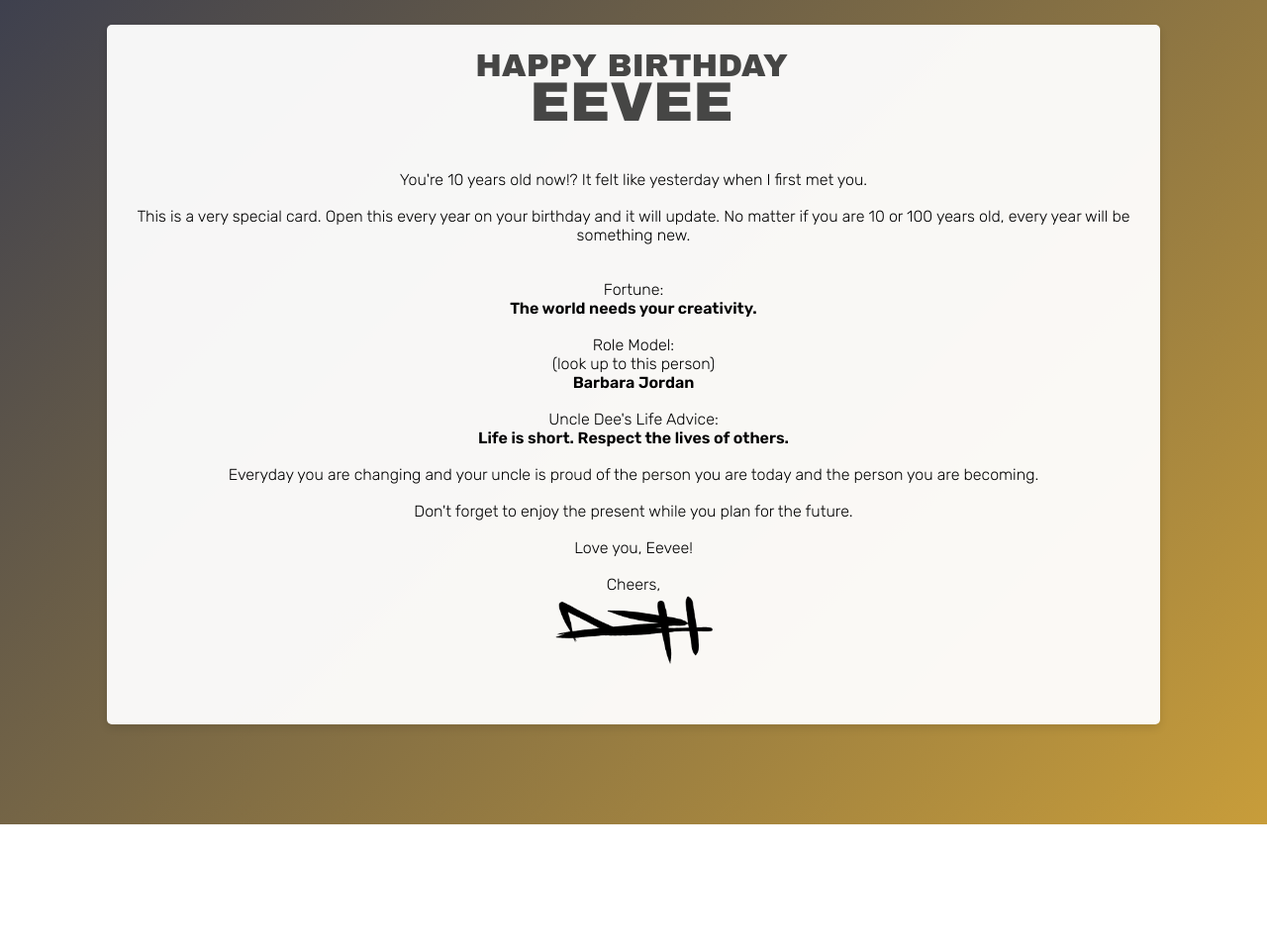
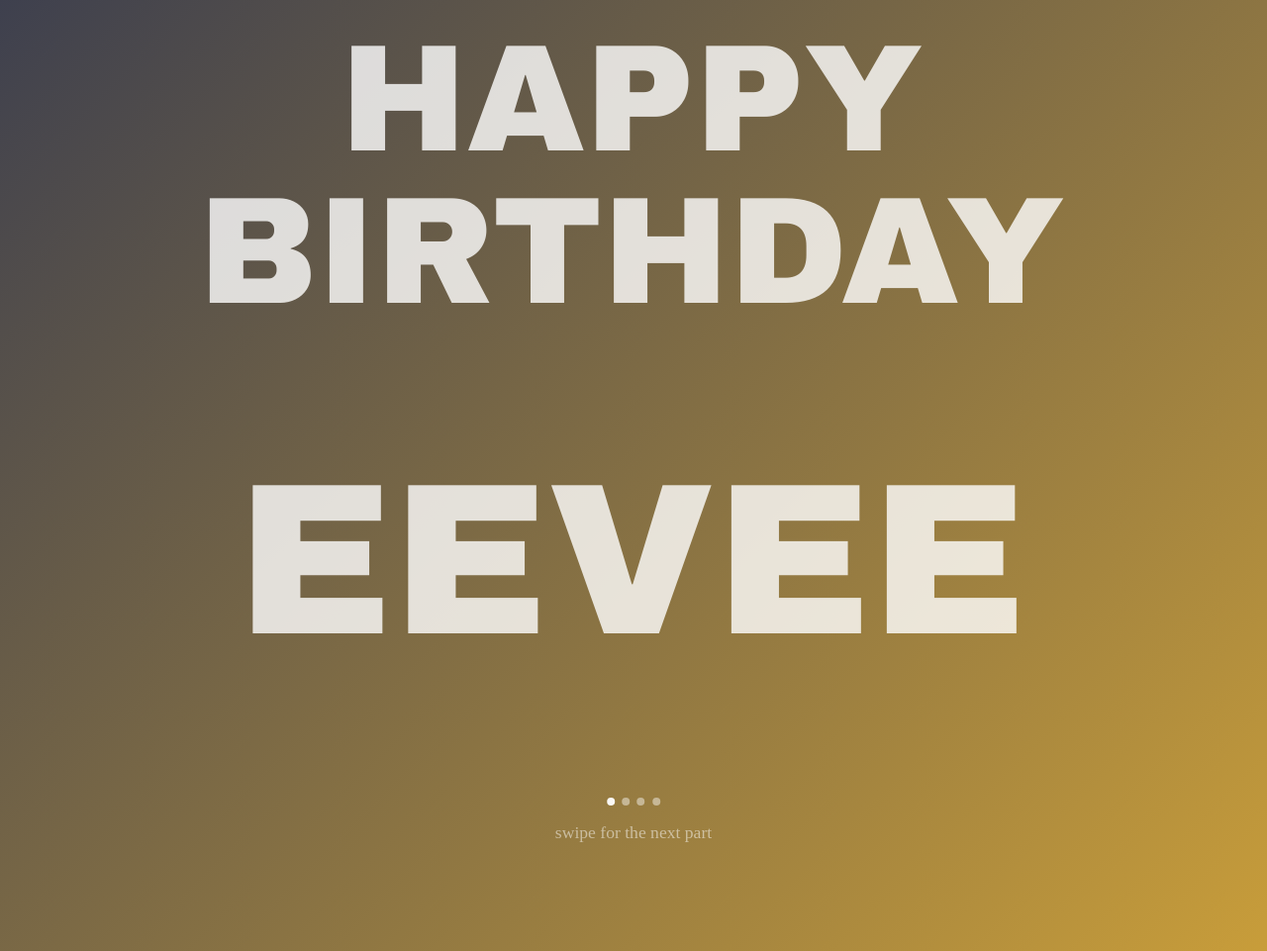
Before and after one commit to dionhobdy/eeveecard, a plain HTML site: page index.html in a window 1280 px wide. Shown: the whole page at 99% size. Before the commit the page ends 833 px from the top, so only its background shows below. Drawn offline with nearby package versions, Linux system fonts and the light colour scheme.

Commit message:
Add files via upload

```diff
--- a/index.html
+++ b/index.html
@@ -11,34 +11,49 @@
     <link href="https://fonts.googleapis.com/css2?family=Archivo+Black&family=Noto+Serif:ital,wght@0,100..900;1,100..900&family=Rubik:ital,wght@0,300..900;1,300..900&display=swap" rel="stylesheet">
 </head>
 <body>
-    <div class="card">
-        <center>
+    <div class="card" tabindex="0" aria-label="Birthday card slides">
+        <div class="card-parts">
+            <section class="card-part active" data-part="1">
                 <h1 class="header" style="margin-top: .25rem; margin-left: -.25rem;">HAPPY BIRTHDAY</h1>
                 <h1 class="name" style="margin-left: -.25rem;">EEVEE</h1>
+            </section>
+
+            <section class="card-part" data-part="2">
                 <div class="written-content">You're years old now!? It felt like yesterday when I first met you.</div>
                 <br/>
                 <div class="written-content">This is a very special card. Open this every year on your birthday and it will update. No matter if you are or 100 years old, every year will be something new.</div>
-        <br/>
-        <br/>
-        <div class="written-content">Fortune:</div>
+            </section>
+
+            <section class="card-part" data-part="3">
+                <div class="written-content section-label">Fortune:</div>
                 <div class="written-content fortune" style="font-weight: 600;"></div>
                 <br/>
-        <div class="written-content">Role Model:</div>
+                <div class="written-content section-label">Role Model:</div>
                 <div class="written-content">(look up to this person)</div>
                 <div class="written-content role-model" style="font-weight: 600;"></div>
                 <br/>
-        <div class="written-content">Uncle Dee's Life Advice:</div>
+                <div class="written-content section-label">Uncle Dee's Life Advice:</div>
                 <div class="written-content lifeadvice" style="font-weight: 600;"></div>
-        <br/>
-        <div class="written-content">Everyday you are changing and your uncle is proud of the person you are today and the person you are becoming.</div>
-        <br/>
-        <div class="written-content">Don't forget to enjoy the present while you plan for the future.</div>
-        <br/>
-        <div class="written-content">Love you, Eevee!</div>
-        <br/>
-        <div class="written-content">Cheers,</div>
-        <img class="signature" src="./assets/signature.png" alt="Signature" />
-   </center>
+            </section>
+
+            <section class="card-part" data-part="4">
+                <div class="written-content final-block">Everyday your uncle is proud of the person you are. Don't forget to enjoy the present while you plan for the future.</div>
+                <div class="written-content final-block">Love you, Eevee!</div>
+                <div class="written-content final-block">Cheers,<br/>Uncle Dee</div>
+            </section>
+        </div>
+
+        <div class="card-controls" aria-label="Card navigation">
+            <button class="nav-arrow prev" type="button" aria-label="Previous part">&#8592;</button>
+            <div class="part-indicators" aria-hidden="true">
+                <span class="dot active"></span>
+                <span class="dot"></span>
+                <span class="dot"></span>
+                <span class="dot"></span>
+            </div>
+            <button class="nav-arrow next" type="button" aria-label="Next part">&#8594;</button>
+        </div>
+        <div class="swipe-hint">swipe for the next part</div>
     </div>
     <script src="./scripts/age.js"></script>
     <script src="https://cdn.jsdelivr.net/npm/html2canvas@1.4.1/dist/html2canvas.min.js"></script>
@@ -46,5 +61,6 @@
     <script src="./fortune/fortunes.js"></script>
     <script src="./Role Models/roles.js"></script>
     <script src="./life advice/lifeadvice.js"></script>
+    <script src="./scripts/card-navigation.js"></script>
 </body>
 </html>
--- /dev/null
+++ b/scripts/card-navigation.js
@@ -0,0 +1,98 @@
+(function () {
+    const card = document.querySelector('.card');
+    const parts = Array.from(document.querySelectorAll('.card-part'));
+    const dots = Array.from(document.querySelectorAll('.dot'));
+    const prevBtn = document.querySelector('.nav-arrow.prev');
+    const nextBtn = document.querySelector('.nav-arrow.next');
+
+    if (!card || parts.length === 0) {
+        return;
+    }
+
+    let index = 0;
+    let touchStartX = 0;
+    let touchEndX = 0;
+    const swipeThreshold = 40;
+
+    function updateView() {
+        parts.forEach(function (part, i) {
+            part.classList.toggle('active', i === index);
+        });
+
+        dots.forEach(function (dot, i) {
+            dot.classList.toggle('active', i === index);
+        });
+
+        if (prevBtn) {
+            prevBtn.disabled = index === 0;
+        }
+
+        if (nextBtn) {
+            nextBtn.disabled = index === parts.length - 1;
+        }
+    }
+
+    function goTo(newIndex) {
+        if (newIndex < 0 || newIndex >= parts.length) {
+            return;
+        }
+
+        if (newIndex === index) {
+            return;
+        }
+
+        index = newIndex;
+        updateView();
+
+        if (typeof window.transitionToRandomGradient === 'function') {
+            window.transitionToRandomGradient();
+        }
+    }
+
+    function goNext() {
+        goTo(index + 1);
+    }
+
+    function goPrev() {
+        goTo(index - 1);
+    }
+
+    if (nextBtn) {
+        nextBtn.addEventListener('click', goNext);
+    }
+
+    if (prevBtn) {
+        prevBtn.addEventListener('click', goPrev);
+    }
+
+    document.addEventListener('keydown', function (event) {
+        if (event.key === 'ArrowRight') {
+            goNext();
+        }
+
+        if (event.key === 'ArrowLeft') {
+            goPrev();
+        }
+    });
+
+    card.addEventListener('touchstart', function (event) {
+        touchStartX = event.changedTouches[0].screenX;
+    }, { passive: true });
+
+    card.addEventListener('touchend', function (event) {
+        touchEndX = event.changedTouches[0].screenX;
+        const delta = touchEndX - touchStartX;
+
+        if (Math.abs(delta) < swipeThreshold) {
+            return;
+        }
+
+        if (delta < 0) {
+            goNext();
+        } else {
+            goPrev();
+        }
+    }, { passive: true });
+
+    updateView();
+})();
--- a/scripts/random-gradient.js
+++ b/scripts/random-gradient.js
@@ -1,5 +1,8 @@
 // This script sets a random two-color gradient as the background on each page load
 (function() {
+    const transitionDurationMs = 900;
+    let transitionTimer = null;
+
     function getRandomColor() {
         const letters = '0123456789ABCDEF';
         let color = '#';
@@ -22,11 +25,38 @@
         localStorage.setItem('lockedGradientColor2', color2);
     }
 
-    // Always use the locked colors for the background
-    const gradient = `linear-gradient(135deg, ${color1}, ${color2})`;
-    document.body.style.background = gradient;
-    // Set the same gradient for the .name class
-    document.documentElement.style.setProperty('--name-gradient', gradient);
+    function buildGradient(c1, c2) {
+        return `linear-gradient(135deg, ${c1}, ${c2})`;
+    }
+
+    function setBodyGradient(c1, c2) {
+        const gradient = buildGradient(c1, c2);
+        document.body.style.background = gradient;
+        document.documentElement.style.setProperty('--name-gradient', gradient);
+    }
+
+    function transitionToGradient(c1, c2) {
+        const nextGradient = buildGradient(c1, c2);
+        document.body.style.setProperty('--next-gradient', nextGradient);
+
+        if (transitionTimer) {
+            window.clearTimeout(transitionTimer);
+        }
+
+        requestAnimationFrame(function () {
+            document.body.classList.add('gradient-transition');
+        });
+
+        transitionTimer = window.setTimeout(function () {
+            document.body.style.background = nextGradient;
+            document.body.classList.remove('gradient-transition');
+            document.documentElement.style.setProperty('--name-gradient', nextGradient);
+            transitionTimer = null;
+        }, transitionDurationMs);
+    }
+
+    // Always use the locked colors for the initial background
+    setBodyGradient(color1, color2);
 
     // Only allow changing the gradient on March 13th
     if (today.getMonth() === 2 && today.getDate() === 13) {
@@ -35,9 +65,14 @@
             const c2 = getRandomColor();
             localStorage.setItem('lockedGradientColor1', c1);
             localStorage.setItem('lockedGradientColor2', c2);
-            document.body.style.background = `linear-gradient(135deg, ${c1}, ${c2})`;
+            setBodyGradient(c1, c2);
         };
     } else {
         window.setRandomGradient = function() {};
     }
+
+    // Used by card-navigation.js to animate to new gradients between parts.
+    window.transitionToRandomGradient = function () {
+        transitionToGradient(getRandomColor(), getRandomColor());
+    };
 })();
--- a/styles/style.css
+++ b/styles/style.css
@@ -2,22 +2,151 @@
 body {
     /* background set by random-gradient.js */
     min-height: 100vh;
+    overflow-y: hidden;
+    margin: 0;
+    position: relative;
+    display: flex;
+    align-items: center;
+    justify-content: center;
     background-repeat: no-repeat;
     background-attachment: fixed;
     background-size: cover;
     background-position: center center;
 }
 
+body::before {
+    content: "";
+    position: fixed;
+    inset: 0;
+    pointer-events: none;
+    background: var(--next-gradient, transparent);
+    opacity: 0;
+    transition: opacity 0.9s ease;
+    z-index: 0;
+}
+
+body.gradient-transition::before {
+    opacity: 1;
+}
+
+.card,
+.card * {
+    color: #ffffff !important;
+    text-shadow:
+        -1px -1px 0 rgba(0, 0, 0, 0.0025),
+         1px -1px 0 rgba(0, 0, 0, 0.0025),
+        -1px  1px 0 rgba(0, 0, 0, 0.0025),
+         1px  1px 0 rgba(0, 0, 0, 0.0025),
+         0px -1px 0 rgba(0, 0, 0, 0.0025),
+         0px  1px 0 rgba(0, 0, 0, 0.0025),
+        -1px  0px 0 rgba(0, 0, 0, 0.0025),
+         1px  0px 0 rgba(0, 0, 0, 0.0025);
+}
+
 .card {
-    background-color: rgba(255,255,255,0.95);
-    border-radius: 5px;
-    box-shadow: 0 4px 8px rgba(0, 0, 0, 0.1);
+    background: none !important;
+    background-color: transparent !important;
+    border-radius: 0;
+    box-shadow: none !important;
+    filter: none;
     padding: 20px;
     height: auto;
     max-width: 80vw;
-    margin: 25px auto;
+    margin: 0 auto;
     position: relative;
     overflow: hidden;
+    display: flex;
+    flex-direction: column;
+    align-items: center;
+    justify-content: center;
+    min-height: 100vh;
+    z-index: 1;
+}
+
+.card-parts {
+    min-height: 60vh;
+    width: 100%;
+    padding-bottom: 5.25rem;
+    display: flex;
+    align-items: center;
+    justify-content: center;
+}
+
+.card-part {
+    display: none;
+    min-height: 60vh;
+    text-align: center;
+    flex-direction: column;
+    justify-content: center;
+    align-items: center;
+}
+
+.card-part.active {
+    display: flex;
+    width: 100%;
+    animation: partFadeIn 1.5s ease forwards;
+}
+
+.card-controls {
+    position: absolute;
+    left: 50%;
+    bottom: 9.2rem;
+    transform: translateX(-50%);
+    display: flex;
+    align-items: center;
+    justify-content: center;
+    gap: 1rem;
+    margin-top: 0;
+}
+
+.nav-arrow {
+    background: rgba(0, 0, 0, 0.35);
+    border: 1px solid rgba(255, 255, 255, 0.4);
+    border-radius: 999px;
+    width: 2.25rem;
+    height: 2.25rem;
+    font-size: 1.1rem;
+    line-height: 1;
+    cursor: pointer;
+    transition: opacity 0.2s ease;
+}
+
+.nav-arrow {
+    display: none;
+}
+
+.nav-arrow:disabled {
+    opacity: 0.35;
+    cursor: default;
+}
+
+.part-indicators {
+    display: flex;
+    align-items: center;
+    gap: 0.45rem;
+}
+
+.swipe-hint {
+    position: absolute;
+    left: 50%;
+    bottom: 6.8rem;
+    transform: translateX(-50%);
+    margin-top: 0;
+    text-align: center;
+    white-space: nowrap;
+    font-size: 1.1rem;
+    opacity: 0.5;
+}
+
+.dot {
+    width: 0.5rem;
+    height: 0.5rem;
+    border-radius: 999px;
+    background: rgba(255, 255, 255, 0.45);
+}
+
+.dot.active {
+    background: rgba(255, 255, 255, 0.95);
 }
 
 .eevee-header-row {
@@ -34,11 +163,13 @@ body {
 
 .header {
     color: #1A1A1A;
-    font-size: 2rem;
+    font-size: 12vw;
     position: relative;
     z-index: 1;
-    margin-top: -4rem; /* Move header up under snoopy-header */
-    margin-left: -5.5rem;
+    height: auto;
+    line-height: 1;
+    margin-top: 0;
+    margin-left: 0;
     font-family: "Archivo Black", sans-serif;
     font-weight: 400;
     font-style: normal;
@@ -48,11 +179,13 @@ body {
 
 .name {
     color: #1A1A1A;
-    font-size: 3.5rem;
+    font-size: 17vw;
     position: relative;
     z-index: 1;
-    margin-top: -2rem; /* Move name up under snoopy-header */
-    margin-left: -5.5rem;
+    height: auto;
+    line-height: 1;
+    margin-top: 0;
+    margin-left: 0;
     font-family: "Archivo Black", sans-serif;
     font-weight: 400;
     font-style: normal;
@@ -63,6 +196,11 @@ body {
 @keyframes fadeIn {
     0% { opacity: 0; }
     100% { opacity: 0.8; }
+}
+
+@keyframes partFadeIn {
+    0% { opacity: 0; }
+    100% { opacity: 1; }
 }
 
 .role-model {
@@ -80,6 +218,19 @@ body {
     font-family: "Rubik", "Noto Serif", sans-serif;
     font-weight: 300;
     font-style: normal;
+    font-size: clamp(1.2rem, 2.6vw, 2rem);
+}
+
+.card-part[data-part="3"] .section-label {
+    margin-top: 1rem;
+}
+
+.card-part[data-part="3"] .section-label:first-child {
+    margin-top: 0;
+}
+
+.card-part[data-part="4"] .final-block + .final-block {
+    margin-top: 1.5rem;
 }
 
 .download-icon {
```
Lines whose indentation alone changed are shown as unchanged.
